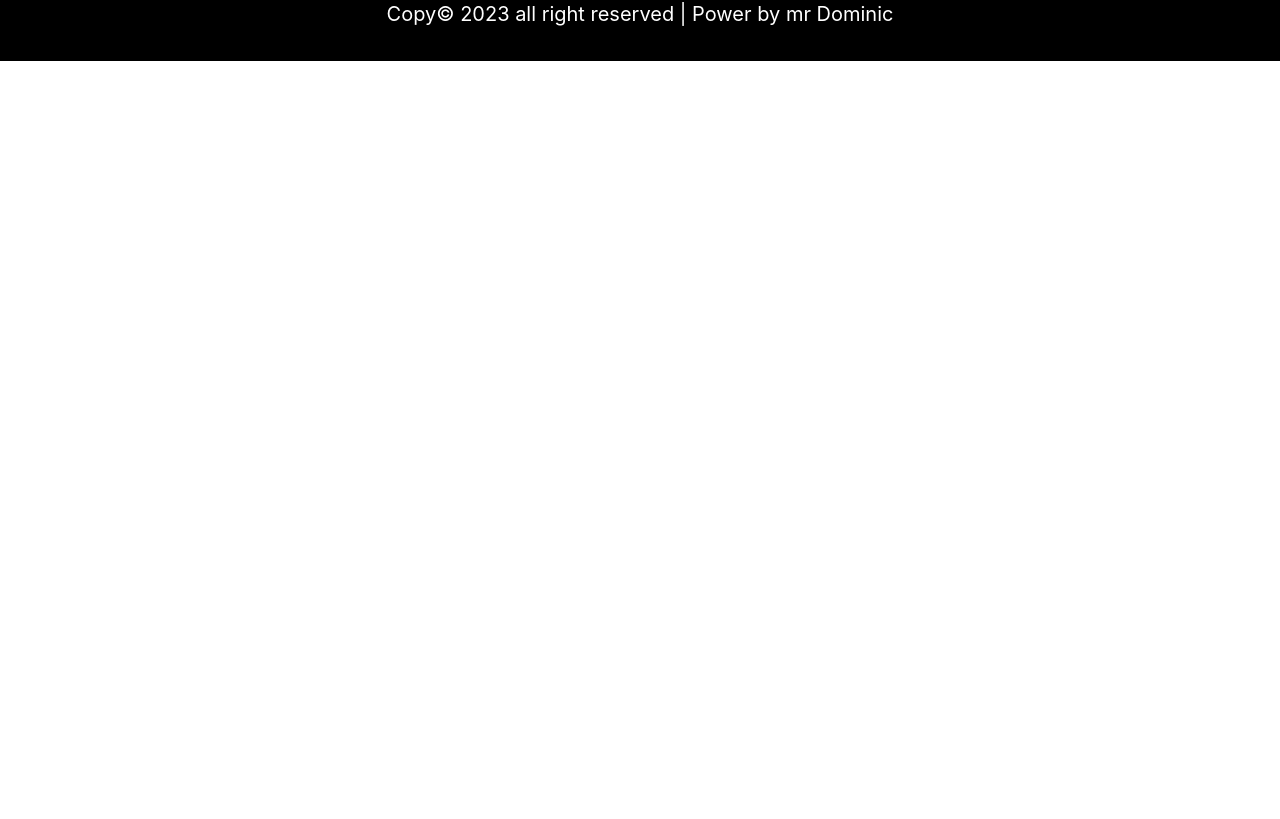
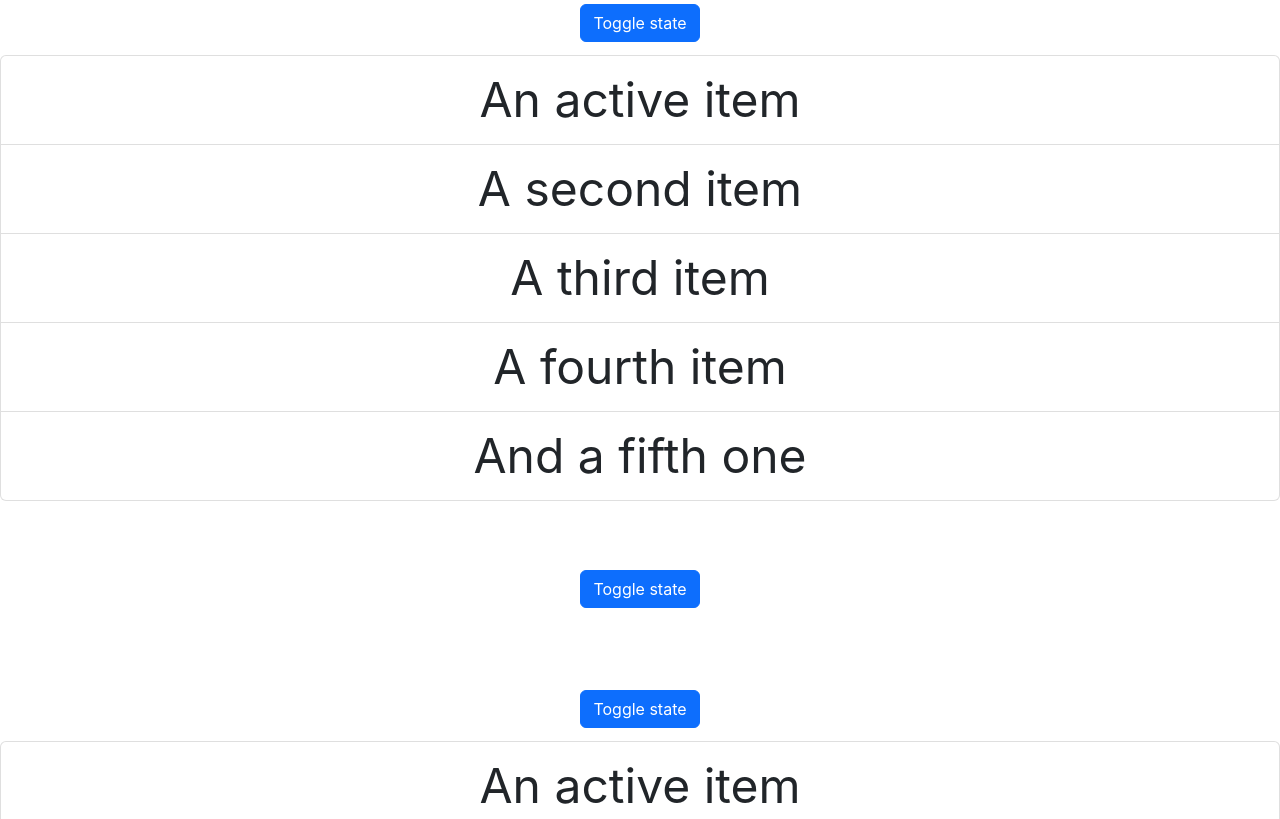
Before and after one commit to domchu/practical, a React (Create React App) app: page /contact in a window 1280 px wide. Shown: the part 441-1260 px from the top of the page. Before the commit the page ends 800 px from the top, so only its background shows below. Built offline with nearby package versions, Linux system fonts and the light colour scheme.

Commit message:
chores:separate all the items in each pages

```diff
--- a/src/Pages/Blog.js
+++ b/src/Pages/Blog.js
@@ -1,10 +1,12 @@
 import React from "react";
 import { Box } from "@chakra-ui/react";
+import Counter from "../Counter/Counter";
 
 const Blog = () => {
   return (
     <Box style={{ fontSize: "3rem" }} className="page">
       <h2>Blog page</h2>
+      <Counter />
     </Box>
   );
 };
--- a/src/Pages/Contact.js
+++ b/src/Pages/Contact.js
@@ -1,10 +1,16 @@
 import React from "react";
 import { Box } from "@chakra-ui/react";
+import SampleOne from "../Toggle/SampleOne";
+import SampleTwo from "./../Toggle/SampleTwo";
+import SampleThree from "../Toggle/SampleThree";
 
 const Contact = () => {
   return (
     <Box style={{ fontSize: "3rem" }} className="page">
       <h2>Contact Us page</h2>
+      <SampleOne />
+      <SampleTwo />
+      <SampleThree />
     </Box>
   );
 };
--- a/src/Pages/Faq.js
+++ b/src/Pages/Faq.js
@@ -1,10 +1,12 @@
 import React from "react";
 import { Box } from "@chakra-ui/react";
+import Props from "../Props/Props";
 
 const Faq = () => {
   return (
     <Box style={{ fontSize: "3rem" }} className="page">
       <h2>FAQ page</h2>
+      <Props />
     </Box>
   );
 };
```
Also changed, not shown: src/App.js (+1 -16 lines).
